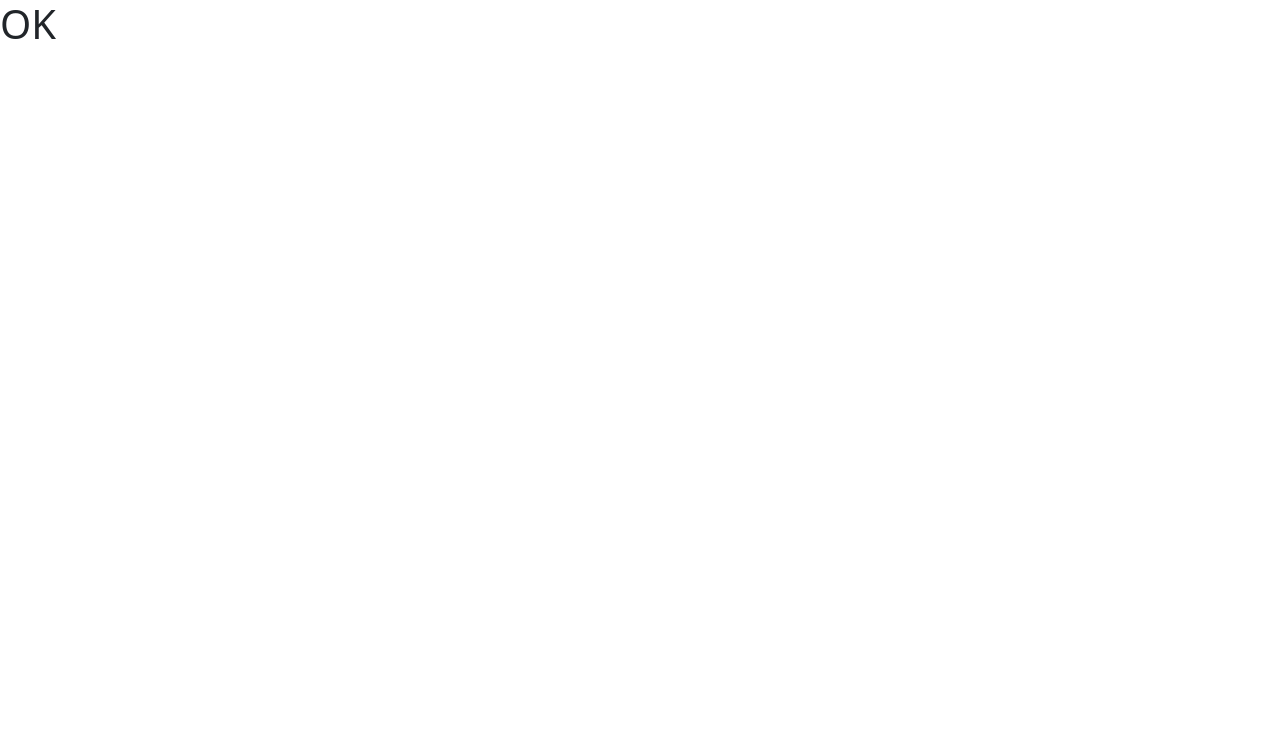
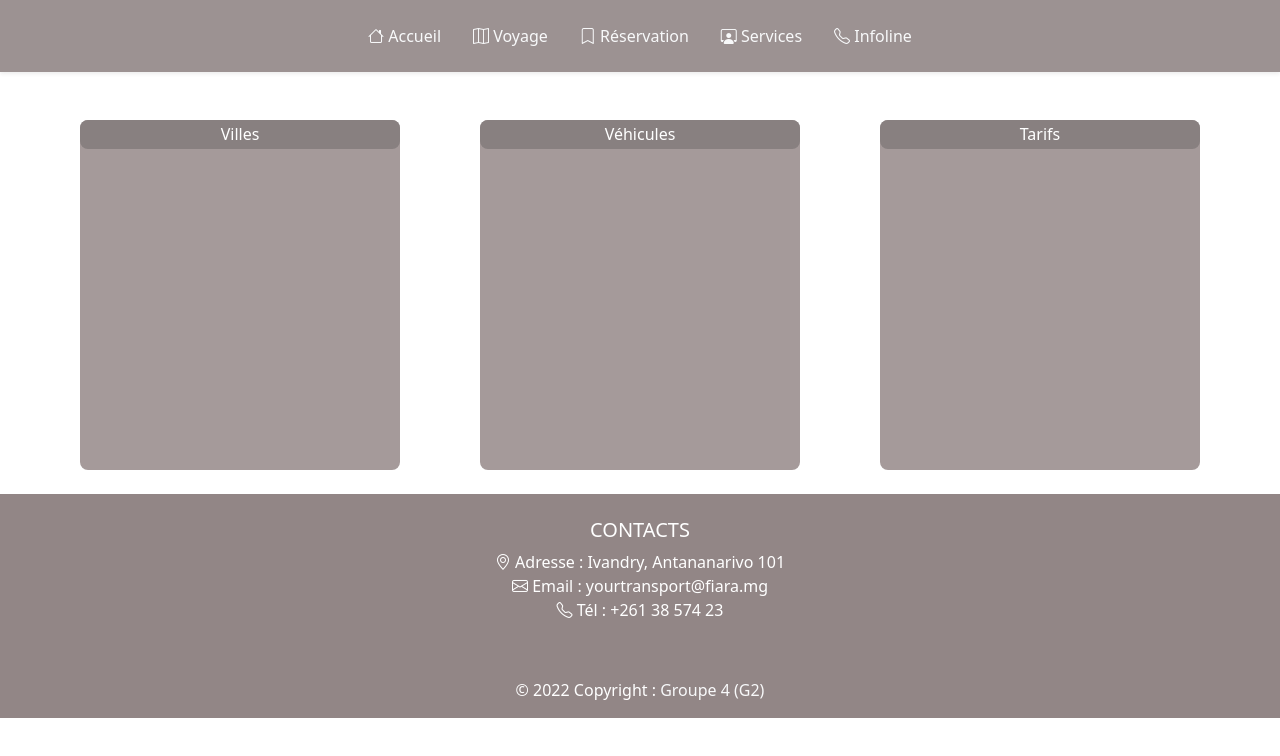
Before and after one commit to Sanmandresy/Transport-Toky-UI, a React (Create React App) app: page / in a window 1280 px wide. Shown: the top 756 px of the page. Built offline with nearby package versions, Linux system fonts and the light colour scheme.

Commit message:
feat : adding nav bar,section and footer components

```diff
--- a/src/App.js
+++ b/src/App.js
@@ -1,7 +1,12 @@
+import Navigation from "./Components/Navigation";
+import Section from "./Components/Section";
+import Footer from "./Components/Footer";
 
 function App() {
   return (<>
-    <h1>OK</h1>
+    < Navigation/>
+    < Section />
+    <Footer />
   </>);
 }
 
```
